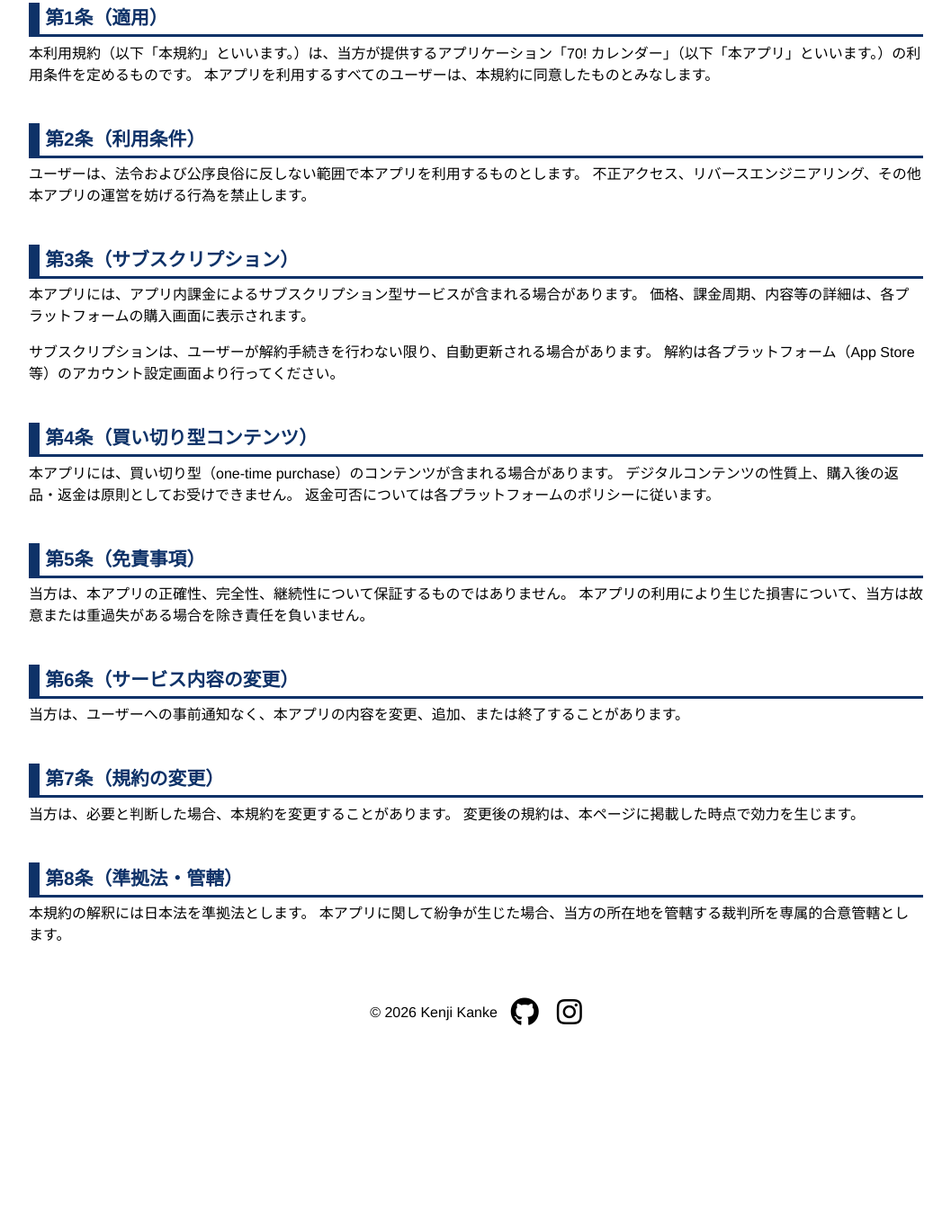
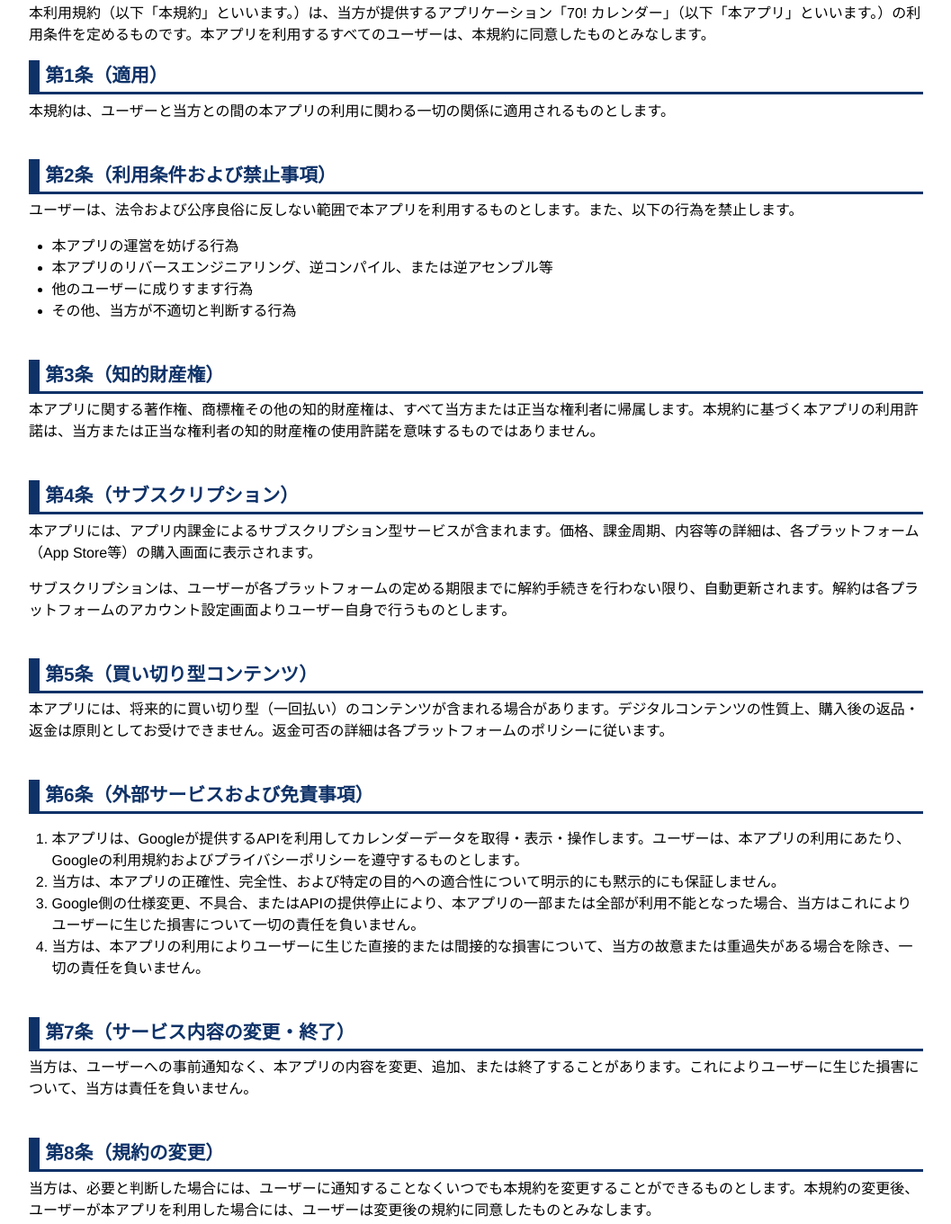
Before and after one commit to showgayaki/showgayaki.github.io, an Astro site: page /terms/70-calendar in a window 1280 px wide. Shown: the part 132-1493 px from the top of the page at 90% size, without its empty margins (111-1168 px from the left). Before the commit the page ends 1291 px from the top, so only its background shows below. Built offline with nearby package versions, Linux system fonts and the light colour scheme; Astro itself is replaced by a stand-in of ours.

Commit message:
利用規約修正

```diff
--- a/src/pages/terms/70-calendar.astro
+++ b/src/pages/terms/70-calendar.astro
@@ -5,74 +5,94 @@ import BaseLayout from '../../layouts/BaseLayout.astro';
 <BaseLayout page="/terms/70-calendar" lang="ja" mainClass="legal">
     <h2 class="legal__title">「70! カレンダー」利用規約</h2>
 
+    <p class="legal__explanation">
+        本利用規約（以下「本規約」といいます。）は、当方が提供するアプリケーション「70! カレンダー」（以下「本アプリ」といいます。）の利用条件を定めるものです。本アプリを利用するすべてのユーザーは、本規約に同意したものとみなします。
+    </p>
+
     <section class="legal__section">
         <h3 class="legal__section-title">第1条（適用）</h3>
         <p class="legal__explanation">
-            本利用規約（以下「本規約」といいます。）は、当方が提供するアプリケーション「70!
-            カレンダー」（以下「本アプリ」といいます。）の利用条件を定めるものです。
-            本アプリを利用するすべてのユーザーは、本規約に同意したものとみなします。
+            本規約は、ユーザーと当方との間の本アプリの利用に関わる一切の関係に適用されるものとします。
         </p>
     </section>
 
     <section class="legal__section">
-        <h3 class="legal__section-title">第2条（利用条件）</h3>
+        <h3 class="legal__section-title">第2条（利用条件および禁止事項）</h3>
         <p class="legal__explanation">
-            ユーザーは、法令および公序良俗に反しない範囲で本アプリを利用するものとします。
-            不正アクセス、リバースエンジニアリング、その他本アプリの運営を妨げる行為を禁止します。
+            ユーザーは、法令および公序良俗に反しない範囲で本アプリを利用するものとします。また、以下の行為を禁止します。
+        </p>
+        <ul class="legal__list legal__list--style-disc">
+            <li>本アプリの運営を妨げる行為</li>
+            <li>本アプリのリバースエンジニアリング、逆コンパイル、または逆アセンブル等</li>
+            <li>他のユーザーに成りすます行為</li>
+            <li>その他、当方が不適切と判断する行為</li>
+        </ul>
+    </section>
+
+    <section class="legal__section">
+        <h3 class="legal__section-title">第3条（知的財産権）</h3>
+        <p class="legal__explanation">
+            本アプリに関する著作権、商標権その他の知的財産権は、すべて当方または正当な権利者に帰属します。本規約に基づく本アプリの利用許諾は、当方または正当な権利者の知的財産権の使用許諾を意味するものではありません。
         </p>
     </section>
 
     <section class="legal__section">
-        <h3 class="legal__section-title">第3条（サブスクリプション）</h3>
+        <h3 class="legal__section-title">第4条（サブスクリプション）</h3>
         <p class="legal__explanation">
-            本アプリには、アプリ内課金によるサブスクリプション型サービスが含まれる場合があります。
-            価格、課金周期、内容等の詳細は、各プラットフォームの購入画面に表示されます。
+            本アプリには、アプリ内課金によるサブスクリプション型サービスが含まれます。価格、課金周期、内容等の詳細は、各プラットフォーム（App Store等）の購入画面に表示されます。
         </p>
         <p class="legal__explanation">
-            サブスクリプションは、ユーザーが解約手続きを行わない限り、自動更新される場合があります。
-            解約は各プラットフォーム（App Store
-            等）のアカウント設定画面より行ってください。
+            サブスクリプションは、ユーザーが各プラットフォームの定める期限までに解約手続きを行わない限り、自動更新されます。解約は各プラットフォームのアカウント設定画面よりユーザー自身で行うものとします。
         </p>
     </section>
 
     <section class="legal__section">
-        <h3 class="legal__section-title">第4条（買い切り型コンテンツ）</h3>
+        <h3 class="legal__section-title">第5条（買い切り型コンテンツ）</h3>
         <p class="legal__explanation">
-            本アプリには、買い切り型（one-time
-            purchase）のコンテンツが含まれる場合があります。
-            デジタルコンテンツの性質上、購入後の返品・返金は原則としてお受けできません。
-            返金可否については各プラットフォームのポリシーに従います。
+            本アプリには、将来的に買い切り型（一回払い）のコンテンツが含まれる場合があります。デジタルコンテンツの性質上、購入後の返品・返金は原則としてお受けできません。返金可否の詳細は各プラットフォームのポリシーに従います。
         </p>
     </section>
 
     <section class="legal__section">
-        <h3 class="legal__section-title">第5条（免責事項）</h3>
+        <h3 class="legal__section-title">第6条（外部サービスおよび免責事項）</h3>
+        <ol class="legal__list legal__list--style-decimal">
+            <li>本アプリは、Googleが提供するAPIを利用してカレンダーデータを取得・表示・操作します。ユーザーは、本アプリの利用にあたり、Googleの利用規約およびプライバシーポリシーを遵守するものとします。</li>
+            <li>当方は、本アプリの正確性、完全性、および特定の目的への適合性について明示的にも黙示的にも保証しません。</li>
+            <li>Google側の仕様変更、不具合、またはAPIの提供停止により、本アプリの一部または全部が利用不能となった場合、当方はこれによりユーザーに生じた損害について一切の責任を負いません。</li>
+            <li>当方は、本アプリの利用によりユーザーに生じた直接的または間接的な損害について、当方の故意または重過失がある場合を除き、一切の責任を負いません。</li>
+        </ol>
+    </section>
+
+    <section class="legal__section">
+        <h3 class="legal__section-title">第7条（サービス内容の変更・終了）</h3>
         <p class="legal__explanation">
-            当方は、本アプリの正確性、完全性、継続性について保証するものではありません。
-            本アプリの利用により生じた損害について、当方は故意または重過失がある場合を除き責任を負いません。
+            当方は、ユーザーへの事前通知なく、本アプリの内容を変更、追加、または終了することがあります。これによりユーザーに生じた損害について、当方は責任を負いません。
         </p>
     </section>
 
     <section class="legal__section">
-        <h3 class="legal__section-title">第6条（サービス内容の変更）</h3>
+        <h3 class="legal__section-title">第8条（規約の変更）</h3>
         <p class="legal__explanation">
-            当方は、ユーザーへの事前通知なく、本アプリの内容を変更、追加、または終了することがあります。
+            当方は、必要と判断した場合には、ユーザーに通知することなくいつでも本規約を変更することができるものとします。本規約の変更後、ユーザーが本アプリを利用した場合には、ユーザーは変更後の規約に同意したものとみなします。
         </p>
     </section>
 
     <section class="legal__section">
-        <h3 class="legal__section-title">第7条（規約の変更）</h3>
+        <h3 class="legal__section-title">第9条（準拠法・裁判管轄）</h3>
+        <ol class="legal__list legal__list--style-decimal">
+            <li>本規約の解釈にあたっては、日本法を準拠法とします。</li>
+            <li>本アプリに関して紛争が生じた場合には、当方の所在地を管轄する裁判所を専属的合意管轄とします。</li>
+        </ol>
+    </section>
+
+    <section class="legal__section">
+        <h3 class="legal__section-title">第10条（連絡先）</h3>
         <p class="legal__explanation">
-            当方は、必要と判断した場合、本規約を変更することがあります。
-            変更後の規約は、本ページに掲載した時点で効力を生じます。
+            本アプリに関するお問い合わせは、アプリ内の問い合わせフォームまたは当方が指定する窓口までご連絡ください。
         </p>
     </section>
 
-    <section class="legal__section">
-        <h3 class="legal__section-title">第8条（準拠法・管轄）</h3>
-        <p class="legal__explanation">
-            本規約の解釈には日本法を準拠法とします。
-            本アプリに関して紛争が生じた場合、当方の所在地を管轄する裁判所を専属的合意管轄とします。
-        </p>
-    </section>
+    <p class="legal__date">
+        2024年X月X日 制定
+    </p>
 </BaseLayout>
--- a/src/styles/_legal.scss
+++ b/src/styles/_legal.scss
@@ -30,6 +30,10 @@
     padding-left: 1.6rem;
     list-style: disc;
 }
+@mixin list-style-decimal {
+    padding-left: 1.6rem;
+    list-style: decimal;
+}
 
 .legal {
     &__title {
@@ -60,6 +64,10 @@
         &--style-disc {
             @include list-style-disc;
         }
+
+        &--style-decimal {
+            @include list-style-decimal;
+        }
     }
 
     &__subsection {
@@ -74,14 +82,4 @@
         @include subtitle;
         margin-bottom: 0.4rem;
     }
-
-    &__list {
-        &--style-none {
-            @include list-style-none;
-        }
-
-        &--style-disc {
-            @include list-style-disc;
-        }
-    }
 }
```
